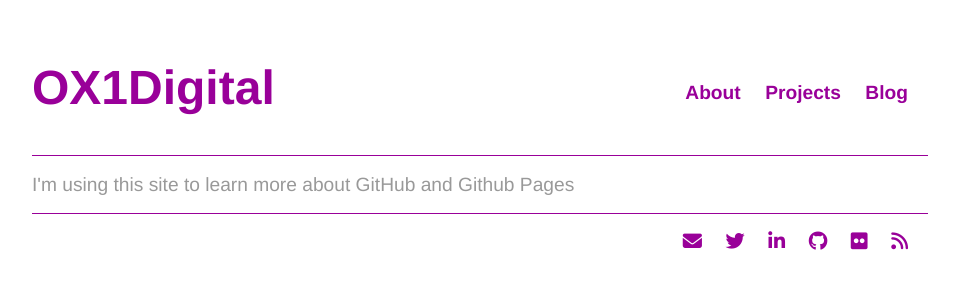
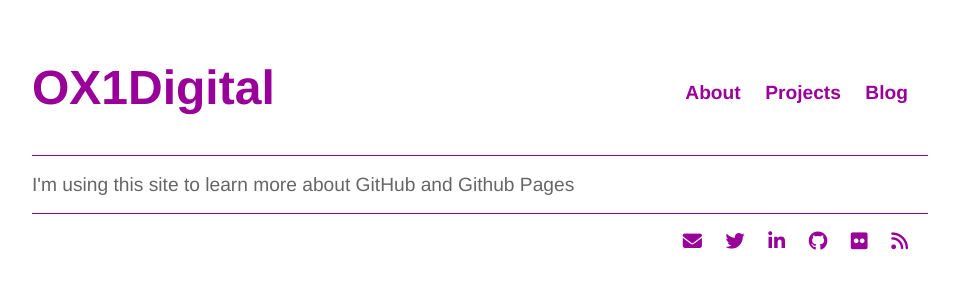
Before and after one commit to electronicdreamplant/electronicdreamplant.github.io, a Jekyll site: the page built from index.html, in a window 1280 px wide. Shown: the top 300 px of the page, without its empty margins (160-1119 px from the left). Built offline with Jekyll 4.4.1, drawn with Linux system fonts in a browser that asks for light colours; nearby versions of some CDN libraries.

Commit message:
Update main.css
Making grey text darker

```diff
--- a/css/main.css
+++ b/css/main.css
@@ -19,7 +19,7 @@
 }
 nav h1  {
     font-size: 3em;
-    color: #999;
+    color: #666;
     font-family:'Helvetica', 'Arial', 'Sans-Serif';
 }
 a {
@@ -31,12 +31,12 @@
     color: #660066;
 }
 h1 {
-    color: #999;
+    color: #666;
     font-size: 3em;
     font-family:'Helvetica', 'Arial', 'Sans-Serif';
 }
 h2  {
-    color: #999;
+    color: #666;
     font-size:2em;
     font-family:'Helvetica', 'Arial', 'Sans-Serif';
 }
@@ -44,13 +44,13 @@
     font-family:'Helvetica', 'Arial', 'Sans-Serif';
     font-size: 1.2em;
     line-height: 1.0em;
-    color: #999;
+    color: #666;
 }
 li  {
     font-family:'Helvetica', 'Arial', 'Sans-Serif';
     font-size: 1.2em;
     line-height: 1.8em;
-    color: #999;
+    color: #666;
 }
 footer {
     border-top: 1px solid #990099;
```
